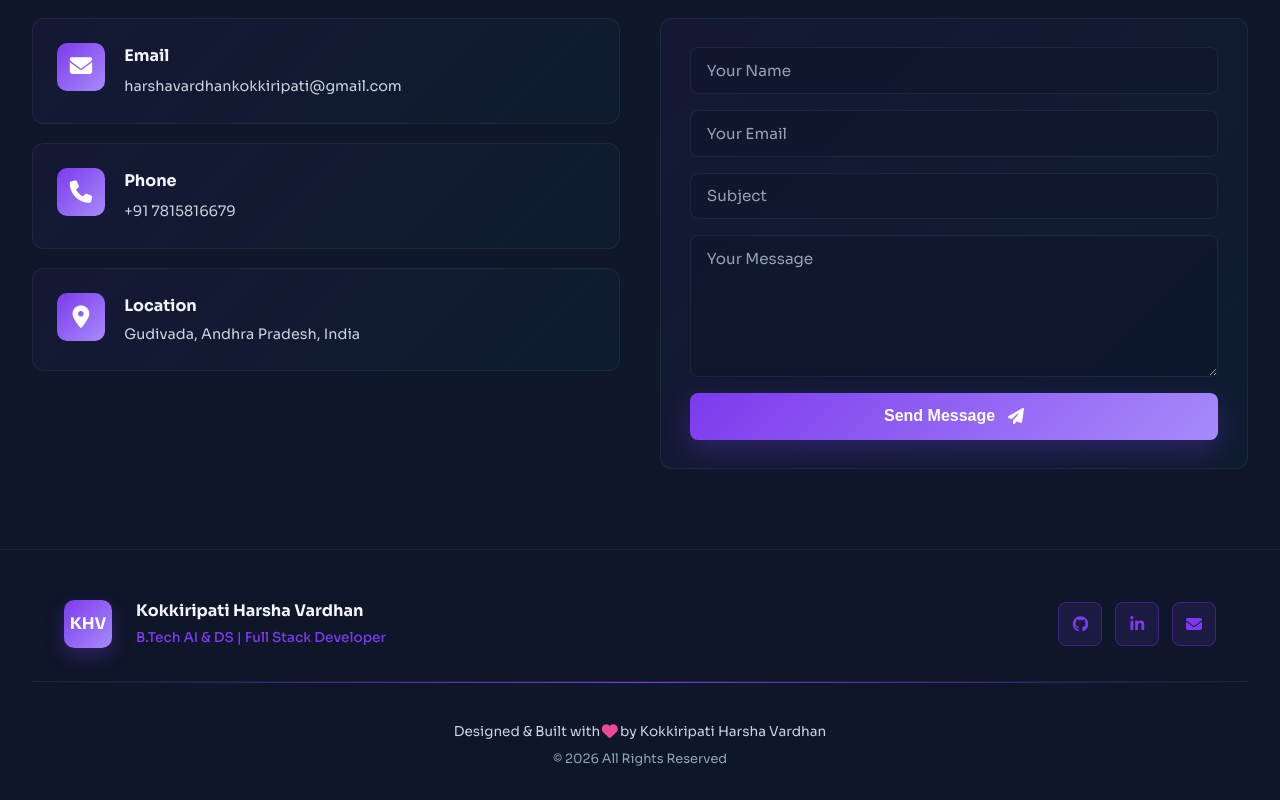
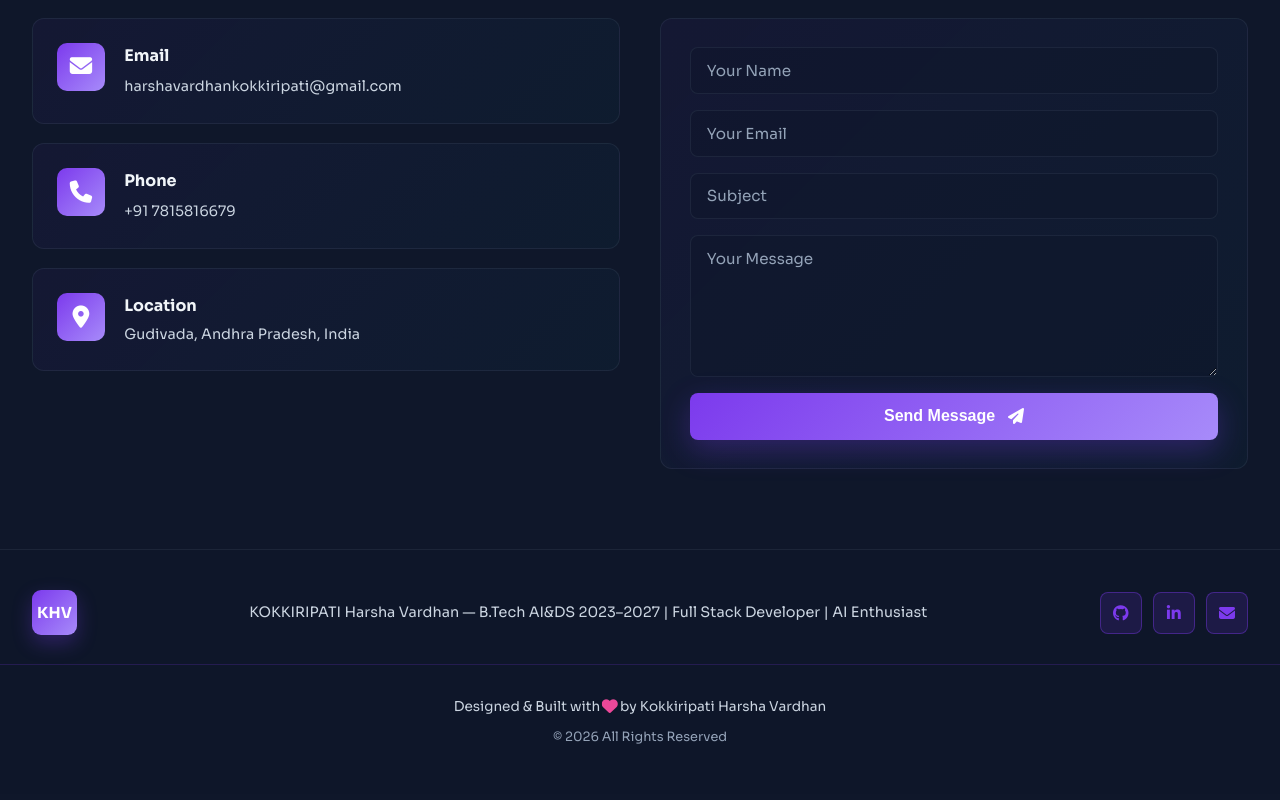
Before and after one commit to Harsha2675/My-Portfolio, a plain HTML site: page index.html in a window 1280 px wide. Shown: the part 6334-7134 px from the top of the page. Drawn offline with Linux system fonts and the light colour scheme.

Commit message:
Update footer to exact design with improved alignment and professional styling

```diff
--- /dev/null
+++ b/footer-final.css
@@ -0,0 +1,192 @@
+/* ==================== FOOTER ==================== */
+.footer {
+    background: rgba(15, 23, 42, 0.95);
+    border-top: 1px solid var(--border);
+    padding: 2.5rem 0;
+    position: relative;
+    overflow: hidden;
+}
+
+.footer-top {
+    display: flex;
+    justify-content: space-between;
+    align-items: center;
+    gap: 2rem;
+    max-width: 1400px;
+    margin: 0 auto;
+    padding: 0 2rem 1.8rem;
+    border-bottom: 1px solid rgba(124, 58, 237, 0.2);
+}
+
+.footer-logo {
+    width: 45px;
+    height: 45px;
+    background: linear-gradient(135deg, var(--primary), var(--primary-light));
+    border-radius: 9px;
+    display: flex;
+    align-items: center;
+    justify-content: center;
+    font-size: 0.95rem;
+    font-weight: 700;
+    color: white;
+    flex-shrink: 0;
+    box-shadow: 0 8px 20px rgba(124, 58, 237, 0.3);
+    transition: all 0.3s ease;
+}
+
+.footer-logo:hover {
+    transform: scale(1.1);
+}
+
+.footer-top > p {
+    flex: 1;
+    color: var(--text-secondary);
+    font-size: 0.9rem;
+    margin: 0;
+    text-align: center;
+    line-height: 1.5;
+}
+
+.footer-social {
+    display: flex;
+    gap: 0.7rem;
+}
+
+.footer-social a {
+    width: 42px;
+    height: 42px;
+    background: rgba(124, 58, 237, 0.15);
+    border: 1.5px solid rgba(124, 58, 237, 0.4);
+    border-radius: 8px;
+    display: flex;
+    align-items: center;
+    justify-content: center;
+    color: var(--primary);
+    text-decoration: none;
+    font-size: 1rem;
+    transition: all 0.3s cubic-bezier(0.34, 1.56, 0.64, 1);
+    cursor: pointer;
+}
+
+.footer-social a:hover {
+    background: linear-gradient(135deg, var(--primary), var(--secondary));
+    color: white;
+    border-color: transparent;
+    transform: translateY(-4px) scale(1.15);
+    box-shadow: 0 12px 30px rgba(124, 58, 237, 0.4);
+}
+
+.footer-bottom {
+    text-align: center;
+    max-width: 1400px;
+    margin: 0 auto;
+    padding: 1.5rem 2rem 0;
+}
+
+.footer-bottom p {
+    color: var(--text-secondary);
+    font-size: 0.85rem;
+    margin: 0.4rem 0;
+}
+
+.footer-bottom i {
+    color: var(--accent);
+    animation: pulse-heart 1.5s ease-in-out infinite;
+}
+
+.footer-copy {
+    color: var(--text-muted) !important;
+    font-size: 0.8rem !important;
+    margin-top: 0.6rem !important;
+}
+
+@keyframes pulse-heart {
+    0%, 100% { transform: scale(1); }
+    50% { transform: scale(1.2); }
+}
+
+@media (max-width: 768px) {
+    .footer {
+        padding: 2rem 0;
+    }
+
+    .footer-top {
+        flex-direction: column;
+        gap: 1.2rem;
+        padding-bottom: 1.2rem;
+    }
+
+    .footer-top > p {
+        text-align: center;
+    }
+
+    .footer-social {
+        justify-content: center;
+    }
+}
+
+@media (max-width: 480px) {
+    .footer-top {
+        padding: 0 1rem 1rem;
+    }
+
+    .footer-top > p {
+        font-size: 0.8rem;
+    }
+
+    .footer-logo {
+        width: 40px;
+        height: 40px;
+        font-size: 0.85rem;
+    }
+
+    .footer-social a {
+        width: 38px;
+        height: 38px;
+        font-size: 0.9rem;
+    }
+
+    .footer-bottom {
+        padding: 1rem 1rem 0;
+    }
+}
+
+/* ==================== BACK TO TOP BUTTON ==================== */
+.back-to-top {
+    position: fixed;
+    bottom: 2rem;
+    right: 2rem;
+    width: 50px;
+    height: 50px;
+    background: linear-gradient(135deg, var(--primary), var(--secondary));
+    border: none;
+    border-radius: 50%;
+    color: white;
+    font-size: 1.2rem;
+    cursor: pointer;
+    display: none;
+    align-items: center;
+    justify-content: center;
+    transition: all 0.3s ease;
+    z-index: 999;
+    box-shadow: 0 10px 30px rgba(124, 58, 237, 0.4);
+}
+
+.back-to-top.show {
+    display: flex;
+}
+
+.back-to-top:hover {
+    transform: translateY(-5px) scale(1.1);
+    box-shadow: 0 15px 40px rgba(124, 58, 237, 0.6);
+}
+
+@media (max-width: 768px) {
+    .back-to-top {
+        width: 45px;
+        height: 45px;
+        bottom: 1.5rem;
+        right: 1.5rem;
+        font-size: 1rem;
+    }
+}
--- a/index.html
+++ b/index.html
@@ -733,37 +733,18 @@
 
     <!-- FOOTER -->
     <footer class="footer">
-        <div class="footer-content">
-            <!-- Footer Top -->
-            <div class="footer-top">
-                <div class="footer-left">
-                    <div class="footer-logo">KHV</div>
-                    <div class="footer-info">
-                        <h3>Kokkiripati Harsha Vardhan</h3>
-                        <p>B.Tech AI & DS | Full Stack Developer</p>
-                    </div>
-                </div>
-                <div class="footer-right">
-                    <a href="https://github.com/Harsha2675" target="_blank" rel="noopener noreferrer" class="footer-btn">
-                        <i class="fab fa-github"></i>
-                    </a>
-                    <a href="https://linkedin.com/in/kokkiripati-harsha-vardhan-733a02375" target="_blank" rel="noopener noreferrer" class="footer-btn">
-                        <i class="fab fa-linkedin-in"></i>
-                    </a>
-                    <a href="mailto:harshavardhankokkiripati@gmail.com" class="footer-btn">
-                        <i class="fas fa-envelope"></i>
-                    </a>
-                </div>
+        <div class="footer-top">
+            <div class="footer-logo">KHV</div>
+            <p>KOKKIRIPATI Harsha Vardhan — B.Tech AI&DS 2023–2027 | Full Stack Developer | AI Enthusiast</p>
+            <div class="footer-social">
+                <a href="https://github.com/Harsha2675" target="_blank" rel="noopener noreferrer"><i class="fab fa-github"></i></a>
+                <a href="https://linkedin.com/in/kokkiripati-harsha-vardhan-733a02375" target="_blank" rel="noopener noreferrer"><i class="fab fa-linkedin-in"></i></a>
+                <a href="mailto:harshavardhankokkiripati@gmail.com"><i class="fas fa-envelope"></i></a>
             </div>
-
-            <!-- Divider -->
-            <div class="footer-divider"></div>
-
-            <!-- Footer Bottom -->
-            <div class="footer-bottom">
-                <p>Designed & Built with <i class="fas fa-heart"></i> by Kokkiripati Harsha Vardhan</p>
-                <p class="copyright">© 2026 All Rights Reserved</p>
-            </div>
+        </div>
+        <div class="footer-bottom">
+            <p>Designed & Built with <i class="fas fa-heart"></i> by <span>Kokkiripati Harsha Vardhan</span></p>
+            <p class="footer-copy">© 2026 All Rights Reserved</p>
         </div>
     </footer>
 
--- a/styles.css
+++ b/styles.css
@@ -2058,3 +2058,196 @@ body {
         font-size: 1rem;
     }
 }
+
+/* ==================== FOOTER ==================== */
+.footer {
+    background: rgba(15, 23, 42, 0.95);
+    border-top: 1px solid var(--border);
+    padding: 2.5rem 0;
+    position: relative;
+    overflow: hidden;
+}
+
+.footer-top {
+    display: flex;
+    justify-content: space-between;
+    align-items: center;
+    gap: 2rem;
+    max-width: 1400px;
+    margin: 0 auto;
+    padding: 0 2rem 1.8rem;
+    border-bottom: 1px solid rgba(124, 58, 237, 0.2);
+}
+
+.footer-logo {
+    width: 45px;
+    height: 45px;
+    background: linear-gradient(135deg, var(--primary), var(--primary-light));
+    border-radius: 9px;
+    display: flex;
+    align-items: center;
+    justify-content: center;
+    font-size: 0.95rem;
+    font-weight: 700;
+    color: white;
+    flex-shrink: 0;
+    box-shadow: 0 8px 20px rgba(124, 58, 237, 0.3);
+    transition: all 0.3s ease;
+}
+
+.footer-logo:hover {
+    transform: scale(1.1);
+}
+
+.footer-top > p {
+    flex: 1;
+    color: var(--text-secondary);
+    font-size: 0.9rem;
+    margin: 0;
+    text-align: center;
+    line-height: 1.5;
+}
+
+.footer-social {
+    display: flex;
+    gap: 0.7rem;
+}
+
+.footer-social a {
+    width: 42px;
+    height: 42px;
+    background: rgba(124, 58, 237, 0.15);
+    border: 1.5px solid rgba(124, 58, 237, 0.4);
+    border-radius: 8px;
+    display: flex;
+    align-items: center;
+    justify-content: center;
+    color: var(--primary);
+    text-decoration: none;
+    font-size: 1rem;
+    transition: all 0.3s cubic-bezier(0.34, 1.56, 0.64, 1);
+    cursor: pointer;
+}
+
+.footer-social a:hover {
+    background: linear-gradient(135deg, var(--primary), var(--secondary));
+    color: white;
+    border-color: transparent;
+    transform: translateY(-4px) scale(1.15);
+    box-shadow: 0 12px 30px rgba(124, 58, 237, 0.4);
+}
+
+.footer-bottom {
+    text-align: center;
+    max-width: 1400px;
+    margin: 0 auto;
+    padding: 1.5rem 2rem 0;
+}
+
+.footer-bottom p {
+    color: var(--text-secondary);
+    font-size: 0.85rem;
+    margin: 0.4rem 0;
+}
+
+.footer-bottom i {
+    color: var(--accent);
+    animation: pulse-heart 1.5s ease-in-out infinite;
+}
+
+.footer-copy {
+    color: var(--text-muted) !important;
+    font-size: 0.8rem !important;
+    margin-top: 0.6rem !important;
+}
+
+@keyframes pulse-heart {
+    0%, 100% { transform: scale(1); }
+    50% { transform: scale(1.2); }
+}
+
+@media (max-width: 768px) {
+    .footer {
+        padding: 2rem 0;
+    }
+
+    .footer-top {
+        flex-direction: column;
+        gap: 1.2rem;
+        padding-bottom: 1.2rem;
+    }
+
+    .footer-top > p {
+        text-align: center;
+    }
+
+    .footer-social {
+        justify-content: center;
+    }
+}
+
+@media (max-width: 480px) {
+    .footer-top {
+        padding: 0 1rem 1rem;
+    }
+
+    .footer-top > p {
+        font-size: 0.8rem;
+    }
+
+    .footer-logo {
+        width: 40px;
+        height: 40px;
+        font-size: 0.85rem;
+    }
+
+    .footer-social a {
+        width: 38px;
+        height: 38px;
+        font-size: 0.9rem;
+    }
+
+    .footer-bottom {
+        padding: 1rem 1rem 0;
+    }
+}
+
+/* ==================== BACK TO TOP BUTTON ==================== */
+.back-to-top {
+    position: fixed;
+    bottom: 2rem;
+    right: 2rem;
+    width: 50px;
+    height: 50px;
+    background: linear-gradient(135deg, var(--primary), var(--secondary));
+    border: none;
+    border-radius: 50%;
+    color: white;
+    font-size: 1.2rem;
+    cursor: pointer;
+    display: none;
+    align-items: center;
+    justify-content: center;
+    transition: all 0.3s ease;
+    z-index: 999;
+    box-shadow: 0 10px 30px rgba(124, 58, 237, 0.4);
+}
+
+.back-to-top.show {
+    display: flex;
+}
+
+.back-to-top:hover {
+    transform: translateY(-5px) scale(1.1);
+    box-shadow: 0 15px 40px rgba(124, 58, 237, 0.6);
+}
+
+@media (max-width: 768px) {
+    .back-to-top {
+        width: 45px;
+        height: 45px;
+        bottom: 1.5rem;
+        right: 1.5rem;
+        font-size: 1rem;
+    }
+}
```
